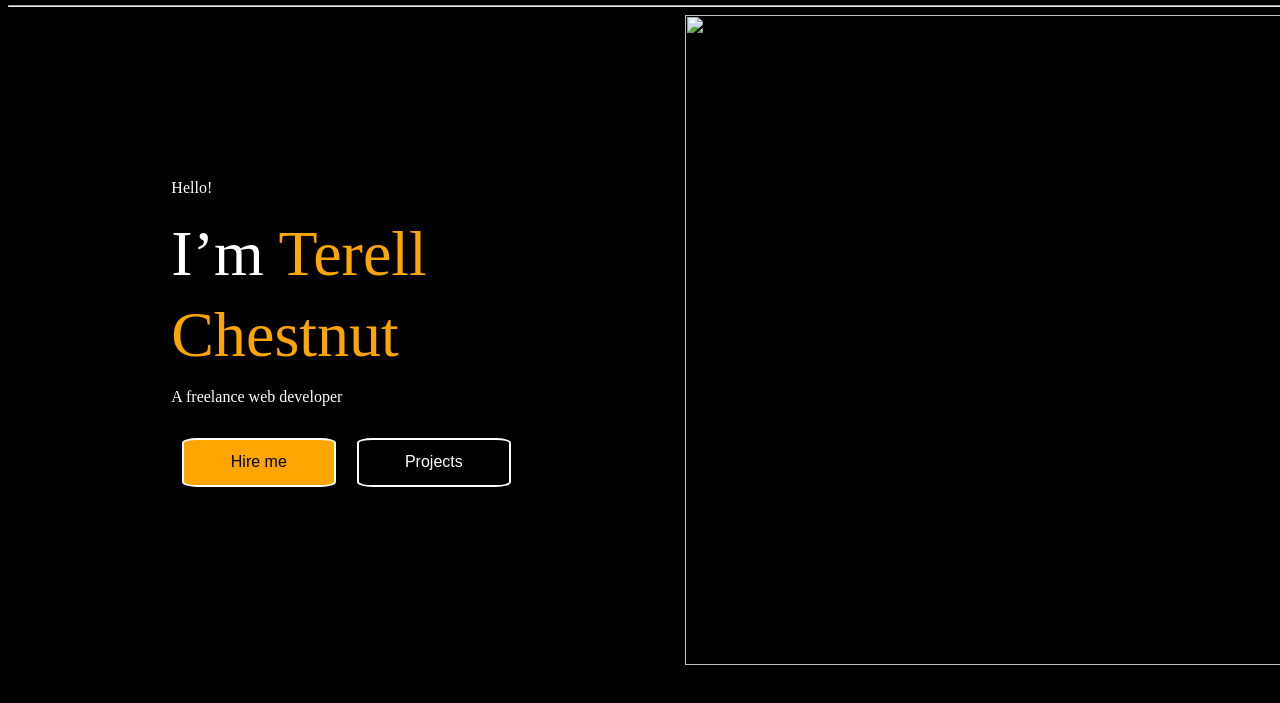
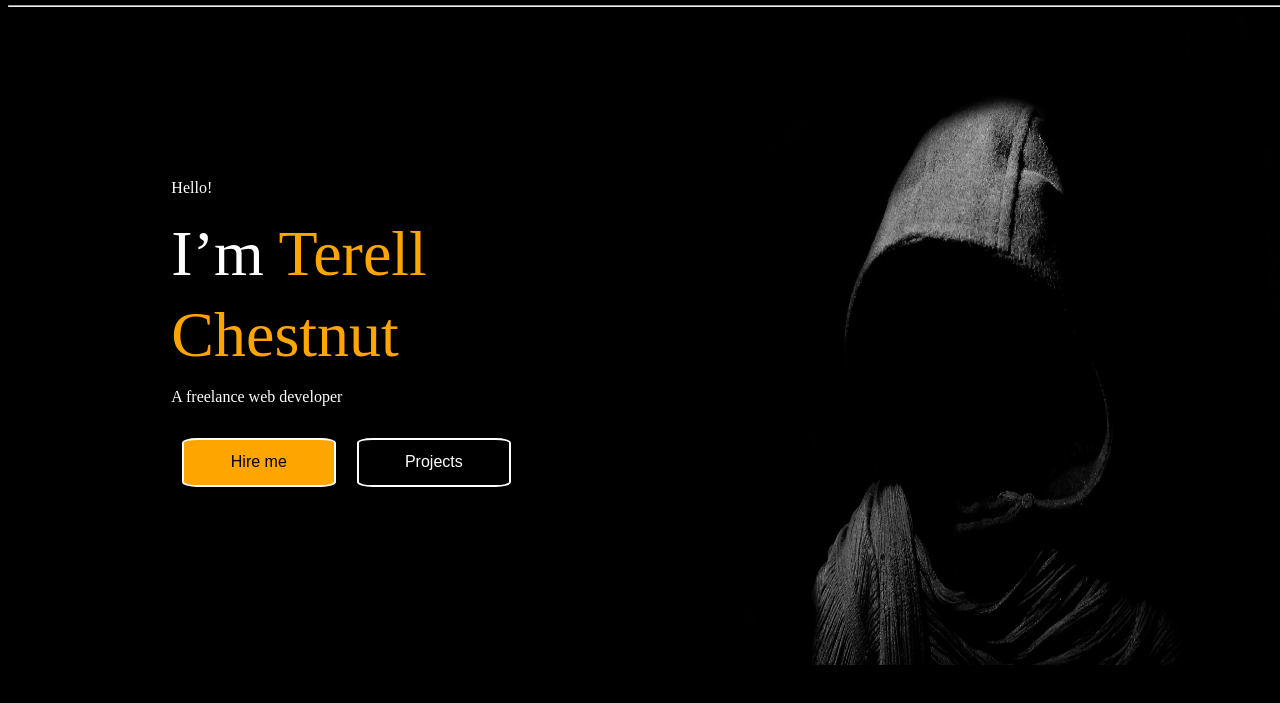
Before and after one commit to WebDevDude01/Terells-Website, a plain HTML site: page index.html in a window 1280 px wide. Shown: the part 65-768 px from the top of the page. Drawn offline with Linux system fonts and the light colour scheme; the site is published under a folder, as on GitHub Pages, so addresses that start at the root find nothing; a web font is replaced by a local one.

Commit message:
update
removed the image from the folder so the image will load to the website

```diff
--- a/index.html
+++ b/index.html
@@ -39,7 +39,7 @@
             </div>
         </div>
         <div id="right-section">
-            <img id="main-section-img" src="/images/darkness-164761_1920.jpg">
+            <img id="main-section-img" src="darkness-164761_1920.jpg">
         </div>
     </section>
 
```
Also changed, not shown: darkness-164761_1920.jpg (renamed from images/darkness-164761_1920.jpg).
